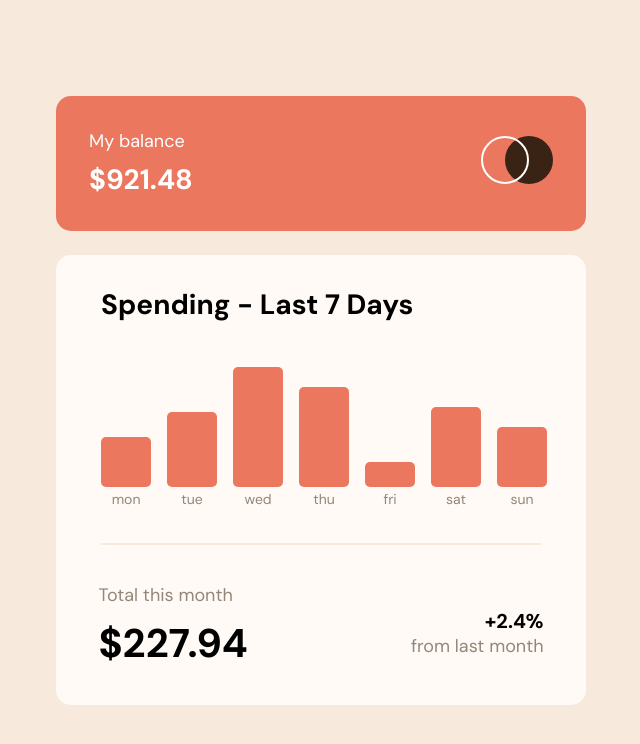
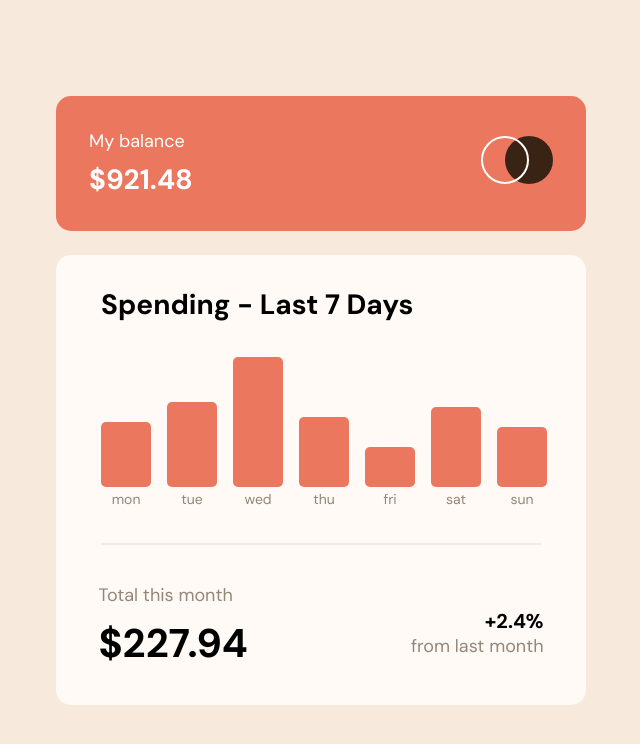
Before and after one commit to victorpatru/expense-chart-component, a React (Vite) app: page / in a window 1280 px wide. Shown: the top 744 px of the page, without its empty margins (319-959 px from the left). Built offline with nearby package versions, Linux system fonts and the light colour scheme.

Commit message:
finished project

```diff
--- a/src/components/SpendingCard.jsx
+++ b/src/components/SpendingCard.jsx
@@ -5,27 +5,33 @@ import { useState, useEffect } from "react";
 import axios from "axios";
 
 function SpendingCard() {
-  const [spendingData, setSpendingData] = useState();
+  const [total, setTotal] = useState();
+  const [spendingData, setSpendingData] = useState([]);
 
   const getTotal = data => {
     return data.reduce((acc, val) => acc + val.amount, 0);
   };
 
+  const weeklySpending = data => {
+    return data.map(item => item.amount);
+  };
+
   useEffect(() => {
     const fetchData = async () => {
       const result = await axios("src/data/data.json");
-      setSpendingData(getTotal(result.data));
+      setTotal(getTotal(result.data));
+      setSpendingData(weeklySpending(result.data));
     };
 
     fetchData();
-  }, [spendingData]);
+  }, []);
 
   return (
     <section className="spending-card">
       {/* Spending Visualization Component */}
-      <SpendingViz />
+      <SpendingViz spendingData={spendingData} />
       {/* Spending Information Component */}
-      <SpendingInfo spendingData={spendingData} />
+      <SpendingInfo total={total} />
     </section>
   );
 }
--- a/src/components/SpendingInfo.jsx
+++ b/src/components/SpendingInfo.jsx
@@ -1,9 +1,9 @@
-function SpendingInfo({ spendingData }) {
+function SpendingInfo({ total }) {
   return (
     <section className="spending-info-container">
       <div>
         <span>Total this month</span>
-        <h2 className="month-total">{`$${spendingData}`}</h2>
+        <h2 className="month-total">{`$${total}`}</h2>
       </div>
 
       <div>
--- a/src/components/SpendingViz.jsx
+++ b/src/components/SpendingViz.jsx
@@ -1,12 +1,4 @@
-import { useEffect, useState } from "react";
-
 function SpendingViz({ spendingData }) {
-  //const [data, setData] = useState();
-
-  // useEffect(() => {
-  //   setData(spendingData);
-  // }, []);
-
   return (
     <section className="spending-viz-container">
       <h1>Spending - Last 7 Days</h1>
@@ -14,49 +6,49 @@ function SpendingViz({ spendingData }) {
         <li>
           {/* @todo: with state dynamically adjust amount and bar divs  */}
           <div className="amount-monday">
-            <span>$23.55</span>
+            <span>{`$${spendingData[0]}`}</span>
           </div>
           <div className="monday-bar"></div>
           <span>mon</span>
         </li>
         <li>
           <div className="amount-tuesday">
-            <span>$23.55</span>
+            <span>{`$${spendingData[1]}`}</span>
           </div>
           <div className="tuesday-bar"></div>
           <span>tue</span>
         </li>
         <li>
           <div className="amount-wednesday">
-            <span>$23.55</span>
+            <span>{`$${spendingData[2]}`}</span>
           </div>
           <div className="wednesday-bar"></div>
           <span>wed</span>
         </li>
         <li>
           <div className="amount-thursday">
-            <span>$23.55</span>
+            <span>{`$${spendingData[3]}`}</span>
           </div>
           <div className="thursday-bar"></div>
           <span>thu</span>
         </li>
         <li>
           <div className="amount-friday">
-            <span>$23.55</span>
+            <span>{`$${spendingData[4]}`}</span>
           </div>
           <div className="friday-bar"></div>
           <span>fri</span>
         </li>
         <li>
           <div className="amount-saturday">
-            <span>$23.55</span>
+            <span>{`$${spendingData[5]}`}</span>
           </div>
           <div className="saturday-bar"></div>
           <span>sat</span>
         </li>
         <li>
           <div className="amount-sunday">
-            <span>$23.55</span>
+            <span>{`$${spendingData[6]}`}</span>
           </div>
           <div className="sunday-bar"></div>
           <span>sun</span>
--- a/src/index.css
+++ b/src/index.css
@@ -151,23 +151,23 @@ ul li {
 }
 
 .monday-bar {
-  height: 50px;
+  height: 65px;
 }
 
 .tuesday-bar {
-  height: 75px;
+  height: 85px;
 }
 
 .wednesday-bar {
-  height: 120px;
+  height: 130px;
 }
 
 .thursday-bar {
-  height: 100px;
+  height: 70px;
 }
 
 .friday-bar {
-  height: 25px;
+  height: 40px;
 }
 
 .saturday-bar {
```
